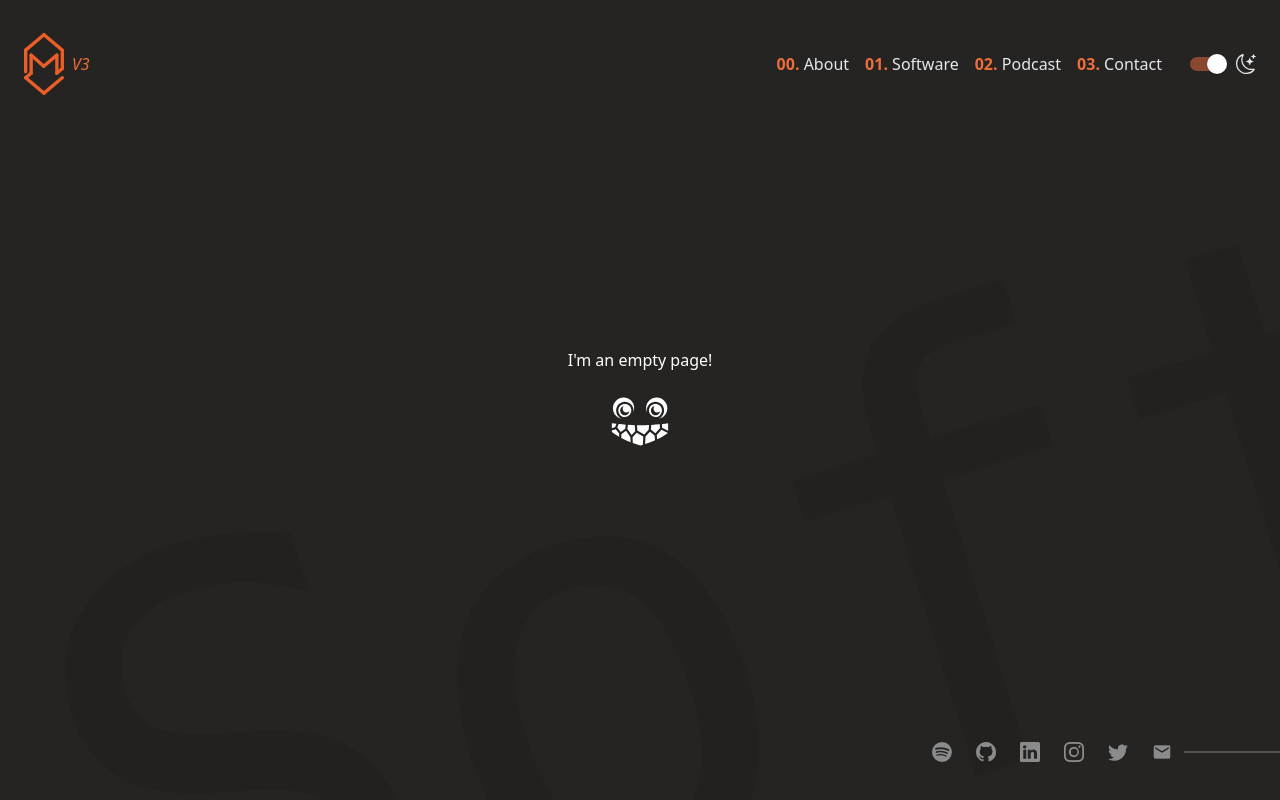
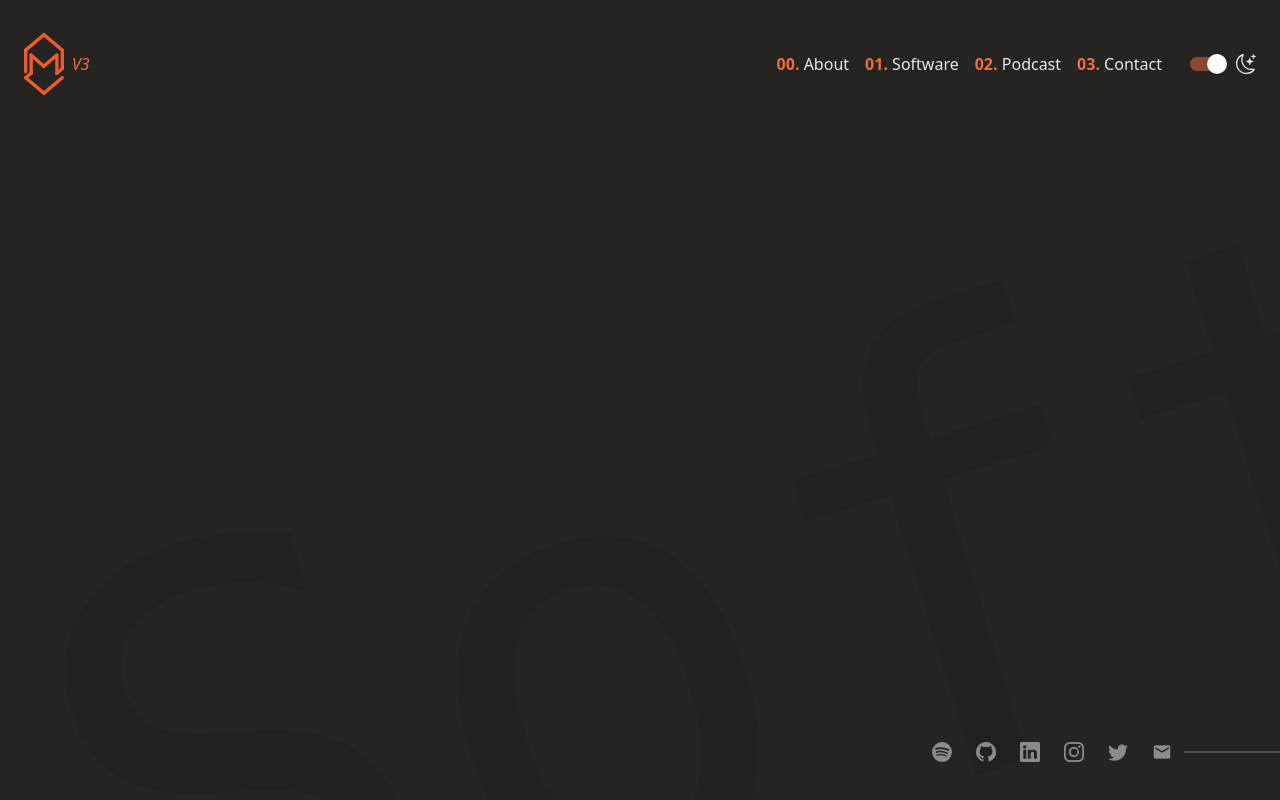
Before and after one commit to mattsaxe17/matthewsaxe.com-v3, a Next.js app: page /software in a window 1280 px wide. Built offline with nearby package versions, Linux system fonts and the light colour scheme.

Commit message:
Move watermark

```diff
--- a/src/app/page.tsx
+++ b/src/app/page.tsx
@@ -8,17 +8,17 @@ const whatIveBeenUpTo = ['Muay Thai', 'Jiu Jitsu', 'Reading', 'Journaling', 'Bui
 export default function Home() {
     return (
         <>
+            <Watermark text='Saxe'></Watermark>
             <div className='mb-48'>
-                <Watermark text='Saxe'></Watermark>
                 <Hero
                     intro="Hello I'm"
                     name='Matt Saxe'
                     constant='I'
                     characteristics={['build software.', 'record podcasts.', 'read books.', 'practice martial arts.']}
-                    description="I'm a software engineer in Dallas, TX. Unfortunately, I am currently not building any software for clients. I've been working very hard on some other projects though, so feel free to check back here to see what I'm up to. Big things are coming."
+                    description="I'm a software engineer in Dallas, TX building meaningful software. I am currently not building any software for clients, but I've been working hard on some other projects!"
                     cta={{
-                        url: '',
-                        label: 'Reach out',
+                        url: '/podcast',
+                        label: 'Listen to the Pod',
                     }}
                 ></Hero>
 
@@ -56,7 +56,6 @@ export default function Home() {
                     </div>
                 </section>
             </div>
-
             <Footer />
         </>
     );
--- a/src/app/podcast/page.tsx
+++ b/src/app/podcast/page.tsx
@@ -32,8 +32,8 @@ export default async function Podcast() {
 
     return (
         <>
+            <Watermark text='The Matt Saxe Podcast'></Watermark>
             <div className='flex flex-col items-center mb-48'>
-                <Watermark text='The Matt Saxe Podcast'></Watermark>
                 <div className='flex flex-col'>
                     <div className='flex flex-col items-center gap-4 py-32 px-20 md:flex-row md:items-start md:justify-center'>
                         <div>
--- a/src/app/software/page.tsx
+++ b/src/app/software/page.tsx
@@ -10,12 +10,7 @@ export default function Software() {
     return (
         <>
             <Watermark text='Software'></Watermark>
-            <div className='w-screen h-screen flex justify-center items-center flex-col gap-5'>
-                <p>I&apos;m an empty page!</p>
-                <span className='text-6xl'>
-                    <GiDiamondsSmile />
-                </span>
-            </div>
+            <div className='flex flex-col items-center mb-48'></div>
         </>
     );
 }
--- /dev/null
+++ b/src/components/Project.tsx
@@ -0,0 +1,26 @@
+type ProjectProps = {
+    title: string;
+    imageUrl: string;
+    description: string;
+    techStack: Array<string>;
+    githubLink?: string;
+    projectLink?: string;
+};
+
+function PlatformIcon({ title, imageUrl, description, techStack, githubLink, projectLink }: ProjectProps) {
+    return (
+        <div className='flex flex-col'>
+            <img src={imageUrl} />
+            <div className='p-5'>
+                <p className=''>Featured</p>
+                <h3>{title}</h3>
+                <p className=''>{description}</p>
+                {techStack.map(tech => (
+                    <p key={tech}>{tech}</p>
+                ))}
+            </div>
+        </div>
+    );
+}
+
+export default PlatformIcon;
```
